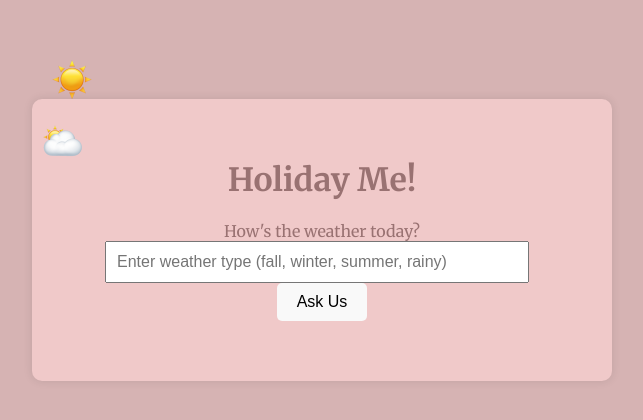
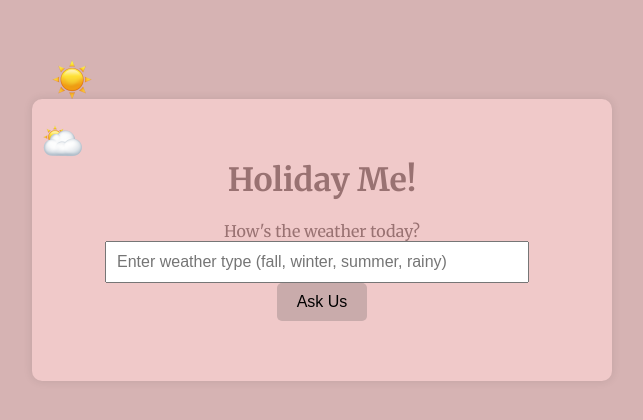
Before and after one commit to Arlene131/holiday-me, a plain HTML site: page index.html in a window 1280 px wide. Shown: the part 160-580 px from the top of the page, without its empty margins (318-961 px from the left). Drawn offline with Linux system fonts and the light colour scheme; a web font is replaced by a local one.

Commit message:
Update styles.css

```diff
--- a/styles.css
+++ b/styles.css
@@ -89,7 +89,7 @@ body {
 button {
     padding: 10px 20px;
     font-size: 16px;
-    background-color: #f9f9f9;
+    background-color: #C9ABAB;
     border: none;
     border-radius: 5px;
     cursor: pointer;
```
